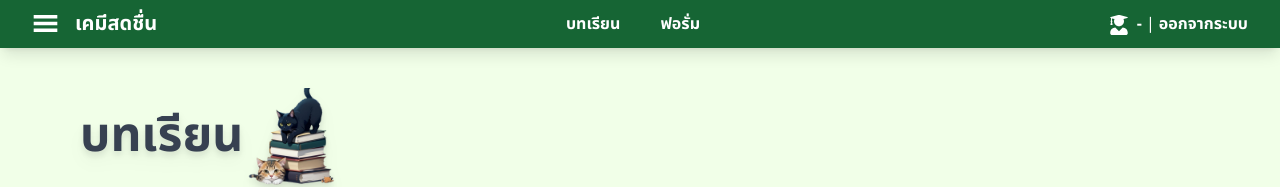
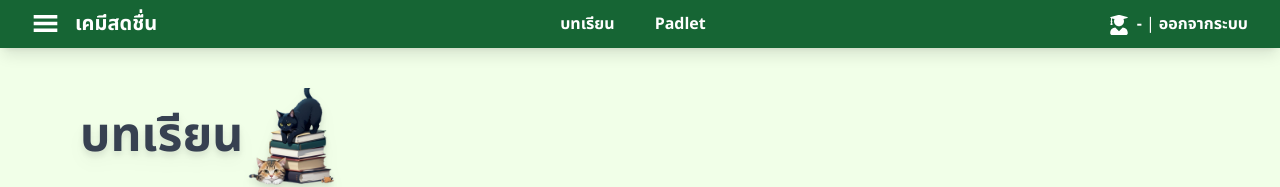
Before and after one commit to manooi/sc-chemclass, a Next.js app: page /my-lessons in a window 1280 px wide. Shown: the top 187 px of the page. Built offline with nearby package versions, Linux system fonts and the light colour scheme; no server answers.

Commit message:
Add padlet link

```diff
--- a/src/components/nav-bar/nav-bar.tsx
+++ b/src/components/nav-bar/nav-bar.tsx
@@ -51,10 +51,11 @@ export default function NavBar({ className }: { className: string }) {
               บทเรียน
             </a>
             <a
-              href="#"
+              href="https://padlet.com/663183/sc-class-mjwdafr4koddgau3"
               className="hover:bg-green-700 px-3 py-2 rounded-md text-md"
+              target="_blank"
             >
-              ฟอรั่ม
+              Padlet
             </a>
           </div>
 
@@ -84,10 +85,11 @@ export default function NavBar({ className }: { className: string }) {
             บทเรียน
           </a>
           <a
-            href="#"
+            href="https://padlet.com/663183/sc-class-mjwdafr4koddgau3"
             className="block px-4 py-2 text-sm hover:bg-green-600"
+            target="_blank"
           >
-            ฟอรั่ม
+          Padlet
           </a>
         </div>
       )}
```
